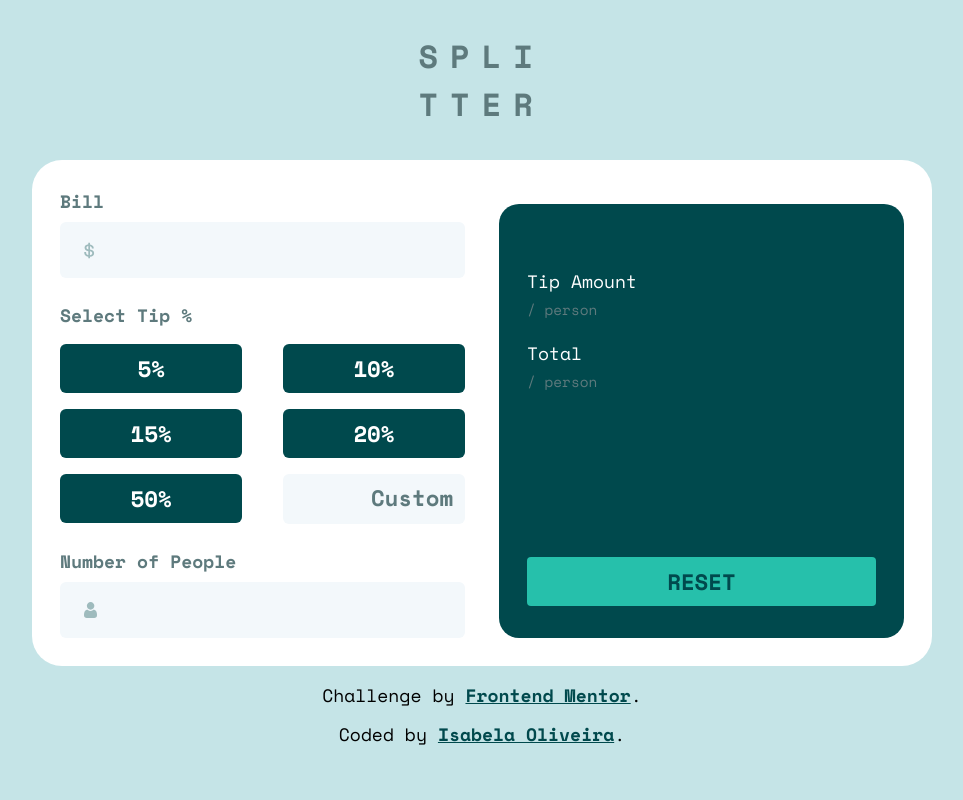
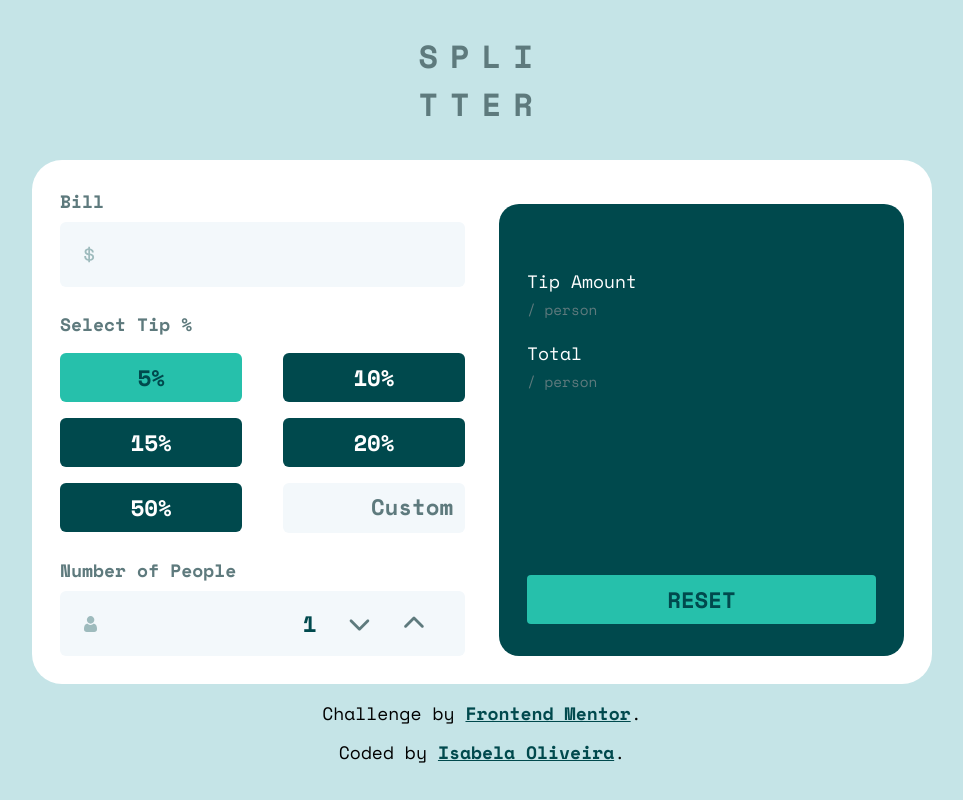
Before and after one commit to oliverids/Tip-calculator, a plain HTML site: page index.html in a window 1280 px wide. Both pictures are taken after a click on the button "5%". Shown: the whole page, without its empty margins (158-1121 px from the left). Drawn offline with nearby package versions, Linux system fonts and the light colour scheme.

Commit message:
initiating the script and css corrections

```diff
--- a/index.html
+++ b/index.html
@@ -5,6 +5,7 @@
   <meta charset="UTF-8">
   <meta name="viewport" content="width=device-width, initial-scale=1.0">
   <link rel="icon" type="image/png" sizes="32x32" href="./img/favicon-32x32.png">
+  <script src="https://kit.fontawesome.com/0a7be9467a.js" crossorigin="anonymous"></script>
   <link rel="stylesheet" type="text/css" href="css/style.min.css">
   <title>Frontend Mentor | Tip Calculator App</title>
 </head>
@@ -23,19 +24,19 @@
           <label for="bill">Bill</label>
           <div class="inputs">
             <img src="img/icon-dollar.svg" aria-hidden="true">
-          <input type="text" name="bill" id="bill">
+            <input type="number" name="bill" id="bill">
           </div>
         </article>
 
         <article class="tip">
           <label for="tip">Select Tip %</label>
           <ul class="choices">
-          <li><button>5%</button></li>
-          <li><button>10%</button></li>
-          <li><button>15%</button></li>
-          <li><button>20%</button></li>
-          <li><button>50%</button></li>
-          <li><input type="text" id="custom" placeholder="Custom"></li>
+            <li><button><span>5%</span></button></li>
+            <li><button><span>10%</span></button></li>
+            <li><button><span>15%</span></button></li>
+            <li><button><span>20%</span></button></li>
+            <li><button><span>50%</span></button></li>
+            <li><input type="number" id="custom" placeholder="Custom"></li>
           </ul>
         </article>
 
@@ -43,7 +44,11 @@
           <label for="number">Number of People</label>
           <div class="inputs">
             <img src="img/icon-person.svg" aria-hidden="true">
-          <input type="text" name="number" id="number">
+            <div class="ppl">
+              <input type="number" name="number" id="number" value="1">
+              <button id="plus"><i class="fas fa-chevron-down" aria-hidden="true"></i></button>
+              <button id="minus"><i class="fas fa-chevron-up" aria-hidden="true"></i></button>
+            </div>
           </div>
         </article>
       </div>
@@ -81,6 +86,8 @@
       <p>Coded by <a href="https://github.com/oliverids/">Isabela Oliveira</a>.</p>
     </div>
   </footer>
+
+  <script src="script.js"></script>
 </body>
 
 </html>
--- /dev/null
+++ b/script.js
@@ -0,0 +1,54 @@
+let people = document.getElementById('number'),
+    minus = document.getElementById('minus'),
+    plus = document.getElementById('plus'),
+    number;
+
+[minus, plus].forEach(e => e.addEventListener('click', evt => {
+    number = people.value;
+    if (evt.currentTarget == minus) {
+        number++;
+    } else {
+        number--;
+
+        if (number < 1) {
+            number = 1;
+        }
+    }
+    people.value = number;
+}));
+
+let tips = document.querySelectorAll('.choices li button'),
+    selectedTip;
+tips.forEach(e => e.addEventListener('click', evt => {
+    tips.forEach(e => e.classList.remove('ativo'));
+    evt.currentTarget.classList.add('ativo');
+    selectedTip = document.querySelectorAll('.choices li button.ativo span');
+}));
+
+let bill = document.getElementById('bill'),
+    tipamount = document.getElementById('amount-cash'),
+    numb;
+function calc() {
+    let valor = bill.value;
+    if (valor && (selectedTip)) {
+        tip = +(selectedTip[0].innerText.slice(0, -1)) / 100;
+        numb = valor * tip / people.value;
+        tipamount.innerText = `$${numb.toFixed(2)}`;
+    }
+}
+
+tips.forEach(e => e.addEventListener('click', calc));
+bill.addEventListener('input', calc);
+[minus, plus].forEach(e => e.addEventListener('click', calc));
+
+let custom = document.getElementById('custom');
+custom.addEventListener('input', () => {
+    tips.forEach(e => e.classList.remove('ativo'));
+    let customTip = custom.value / 100,
+        valor = bill.value;
+
+    if (valor && customTip) {
+        let numb = valor * customTip / people.value;
+        tipamount.innerText = `$${numb.toFixed(2)}`;
+    }
+})
--- a/scss/_firstpanel.scss
+++ b/scss/_firstpanel.scss
@@ -3,6 +3,14 @@
 .number {
     display: flex;
     flex-direction: column;
+}
+
+.bill,
+.number {
+    input {
+        text-align: right;
+        font-size: 1.4rem;
+    }
 }
 
 .tip {
@@ -40,6 +48,7 @@
                 font-size: 1.4rem;
                 color: $verdeescuro;
                 font-weight: 700;
+                text-align: right;
 
                 &::placeholder {
                     text-align: right;
@@ -53,4 +62,20 @@
 
 .number {
     margin-top: -1rem;
+
+    .ppl {
+        display: flex;
+        button {
+            padding: 0 1rem;
+
+            i {
+                color: $verde;
+            }
+        }
+
+        input {
+            font-size: 1.4rem;
+            margin-right: 8px;
+        }
+    }
 }
--- a/scss/_global.scss
+++ b/scss/_global.scss
@@ -101,3 +101,8 @@ h1,
 p {
     line-height: 1.5;
 }
+
+input[type=number]::-webkit-inner-spin-button,
+input[type=number]::-webkit-outer-spin-button {
+  -webkit-appearance: none;
+}
```
Also changed, not shown: css/style.min.css, 1 other file. Lines whose indentation alone changed are shown as unchanged.
